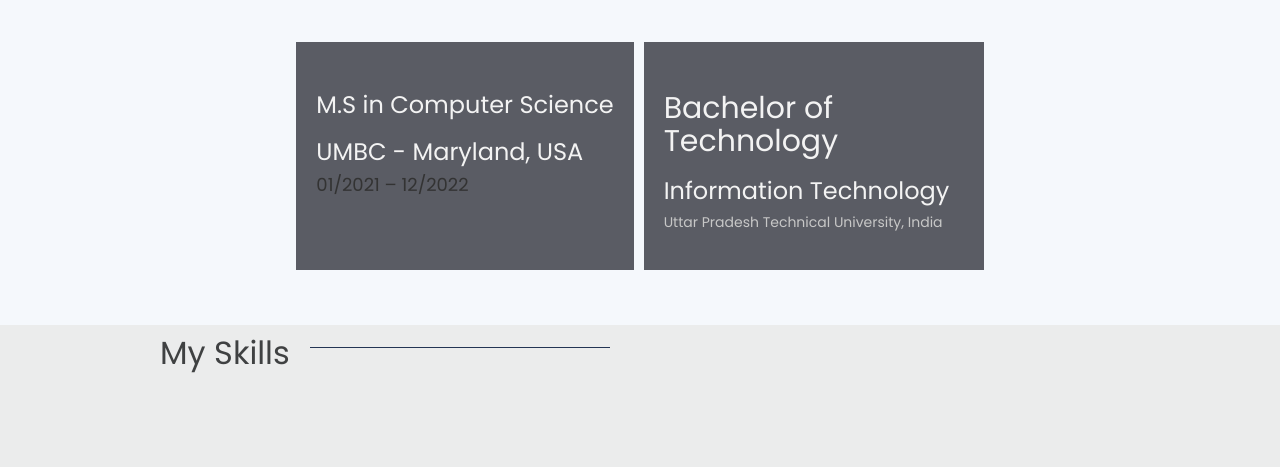
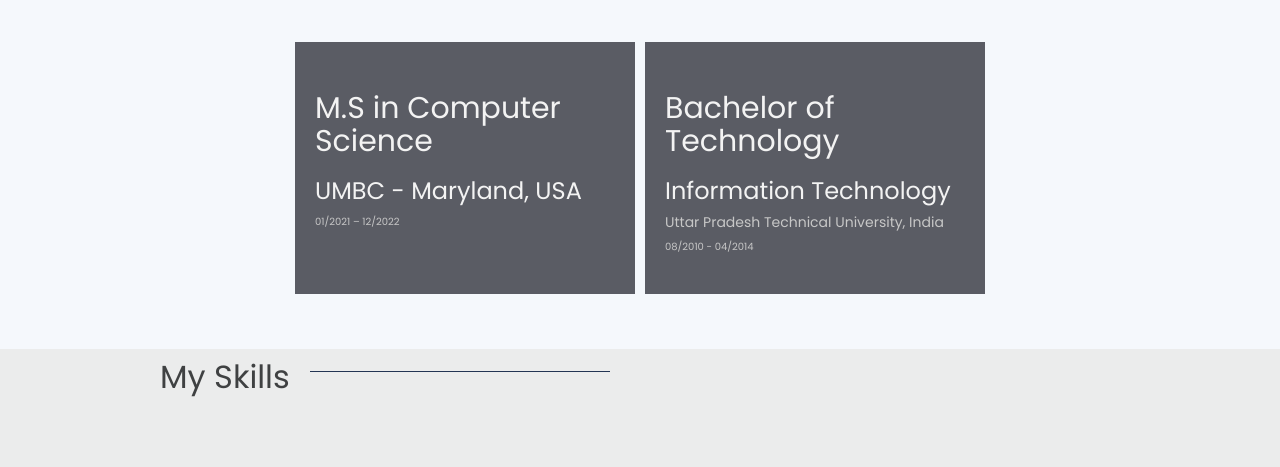
Before and after one commit to ranjanj1/ranjanjaiswal, a plain HTML site: page index.html in a window 1280 px wide. Shown: the part 2754-3221 px from the top of the page. Drawn offline with nearby package versions, Linux system fonts and the light colour scheme.

Commit message:
Update index.html

```diff
--- a/index.html
+++ b/index.html
@@ -337,10 +337,10 @@
             <div class="education-box">
                 <div class="box reveal">
                     <div class="box-inner">
-                        <h3>M.S in Computer Science</h3>
+                        <h2>M.S in Computer Science</h2>
                         <!-- <h3>Computer Science</h3> -->
                         <h3>UMBC - Maryland, USA</h3>
-                        <h4>01/2021 – 12/2022</h4>
+                        <p>01/2021 – 12/2022</p>
                     </div>
                 </div>
                 <div class="box reveal">
@@ -348,7 +348,7 @@
                         <h2>Bachelor of Technology</h2>
                         <h3>Information Technology</h3>
                         <h5>Uttar Pradesh Technical University, India</h5>
-                        <!-- <p>08/2010 - 04/2014</p> -->
+                        <p>08/2010 - 04/2014</p>
                     </div>
                 </div>
             </div>
```
